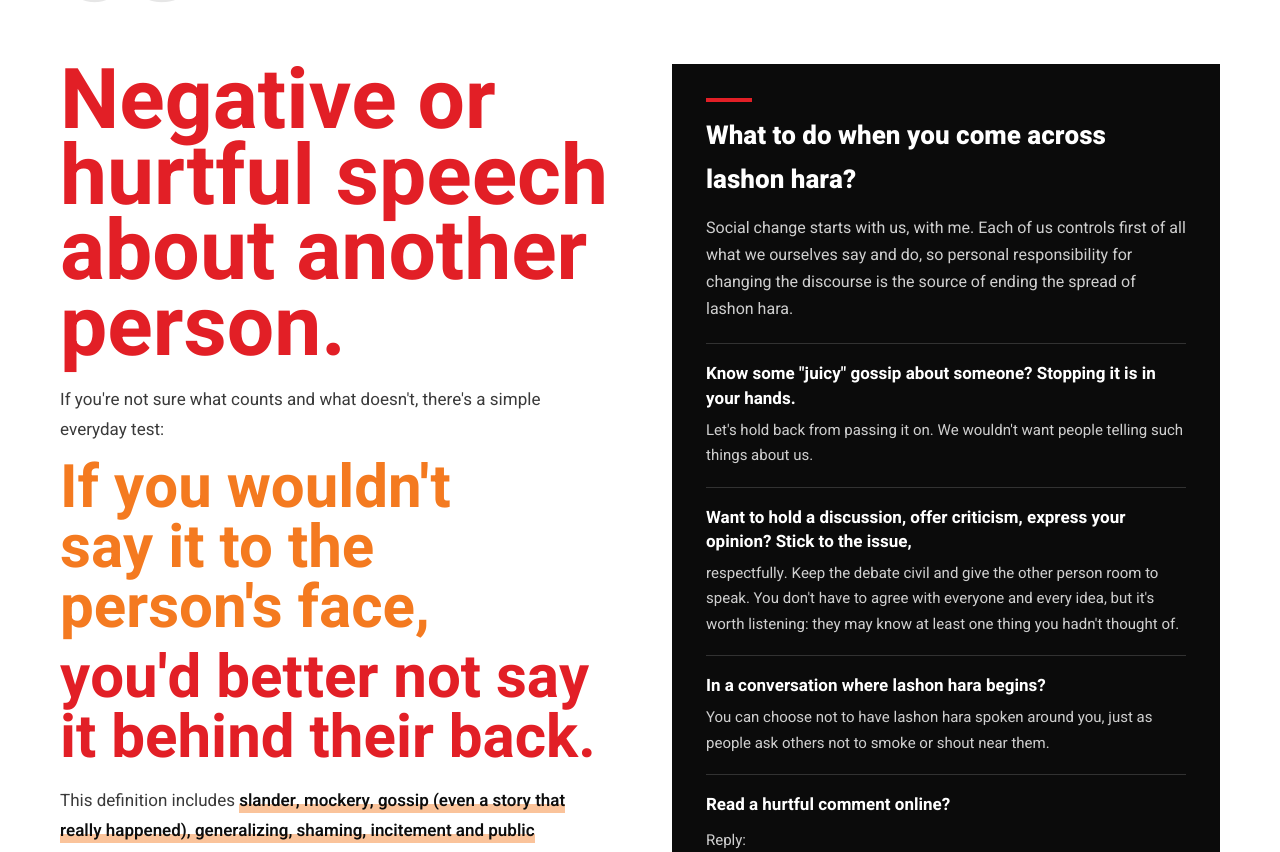
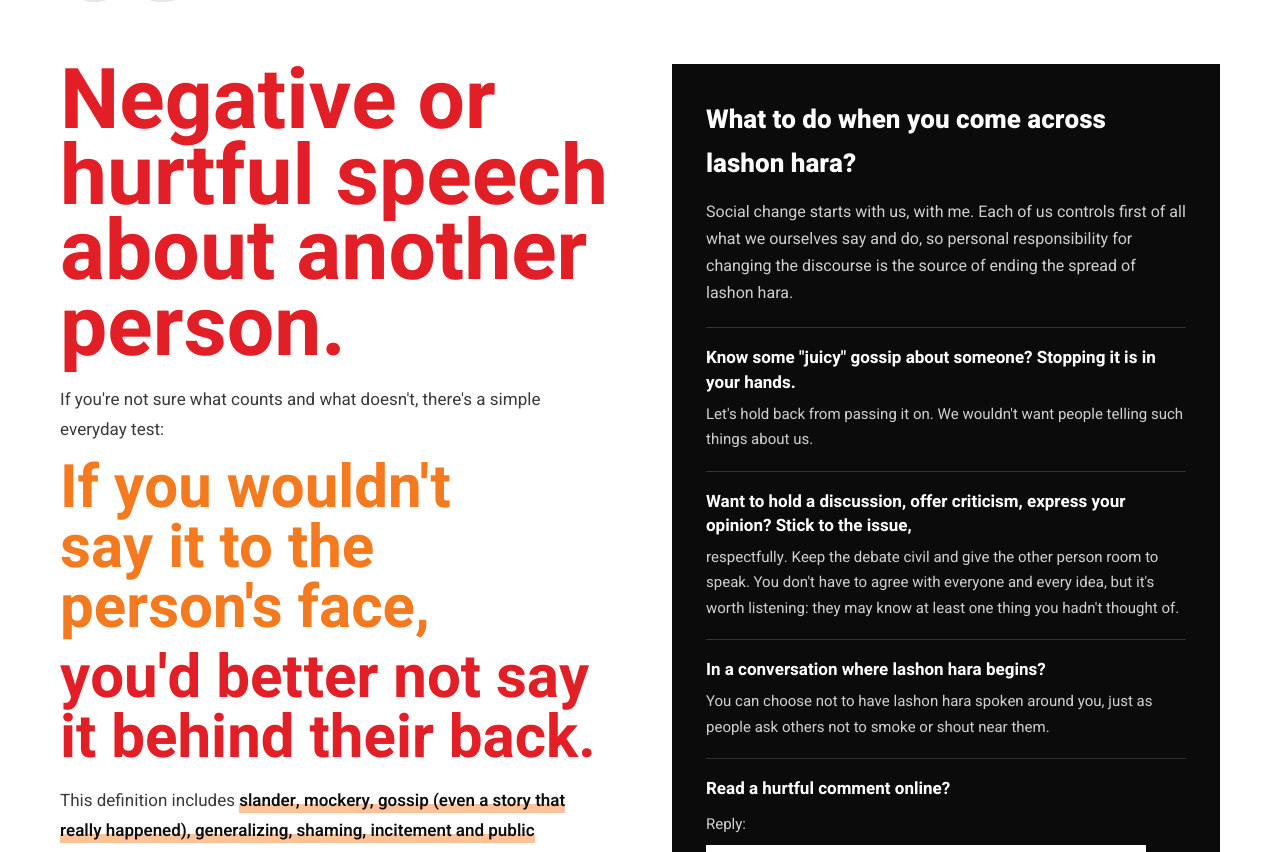
Before and after one commit to McdWebs/lashon_hara, a React (Vite) app in the folder frontend/: page /en/who-we-are in a window 1280 px wide. Shown: the part 6705-7557 px from the top of the page. Built offline with nearby package versions, Linux system fonts and the light colour scheme; no server answers; a web font is replaced by a local one.

Commit message:
Remove the red line above page titles.
Co-Authored-By: Claude Sonnet 5.5 <noreply@anthropic.com>

```diff
--- a/frontend/src/site/site.css
+++ b/frontend/src/site/site.css
@@ -62,7 +62,7 @@ body { margin: 0; background: #FFFFFF; }
 .link:hover span { background-size: 0 2px; background-position: 100% 100%; }
 /* section titles: short red bar, bold heading */
 .ttl { display: flex; flex-direction: column; align-items: flex-start; gap: 12px; }
-.bar { display: block; width: 46px; height: 4px; background: var(--red); }
+.bar { display: none; width: 46px; height: 4px; background: var(--red); }
 .ttl-h { margin: 0; font-size: 36px; line-height: 1.1; font-weight: 800; letter-spacing: -0.02em; }
 .ttl.big .ttl-h { font-family: 'Karantina', sans-serif; font-weight: 700; font-size: 96px; line-height: .86; letter-spacing: 0; }
 .lead { margin: 0; max-width: 640px; font-size: 18px; line-height: 1.65; color: var(--ink2); }
@@ -1001,7 +1001,7 @@ form > fieldset > legend { padding: 0 0 14px; font-size: 22px; font-weight: 800;
 @media (max-width: 900px) {
   .page-collection .phead { padding: 18px 0 8px; }
   .page-collection .phead .ttl { flex-direction: row; align-items: center; gap: 10px; }
-  .page-collection .phead .ttl .bar { width: 5px; height: 34px; flex: none; }
+  .page-collection .phead .ttl .bar { display: block; width: 5px; height: 34px; flex: none; }
   .page-collection .ttl.big .ttl-h { font-size: 54px; }
   .page-collection .intro { margin-top: 6px; }
   .page-collection .intro-hi, .page-collection .intro-brand { display: none; }
```
